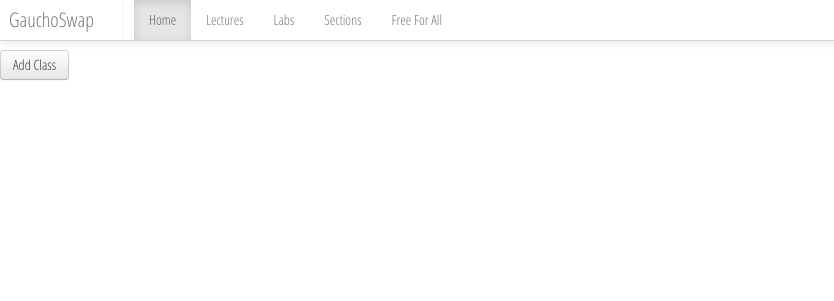
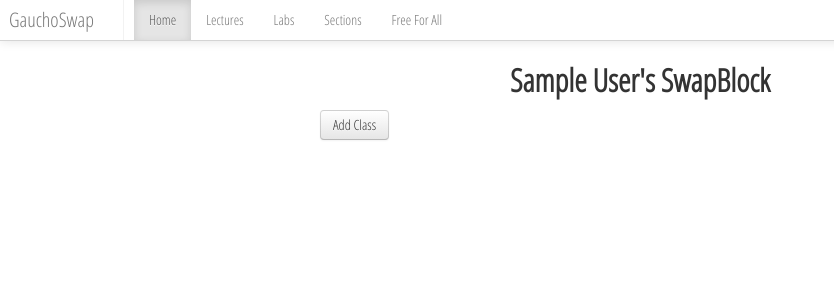
Before and after one commit to Roasbeef/GauchoSwap, a Flask app: template gauchoswap/templates/student.html in a window 1280 px wide. Shown: the top 301 px of the page, without its empty margins (0-834 px from the left). Run offline with Flask 2, Linux system fonts and the light colour scheme; tables that the repository leaves empty hold one stand-in row (values such as "Sample post"); the template is opened without the code that fills it: values that come from a table or form of the project are taken from there, most other values are stand-ins (such as "Sample title", 1, 10 or a date in 2020); some libraries are stand-ins or nearby versions.

Commit message:
Start of swapblock, decided to have separate pages for swapblock and offer

```diff
--- a/gauchoswap/static/style.css
+++ b/gauchoswap/static/style.css
@@ -98,7 +98,6 @@ body {
 .classSelect{
     margin: 0 auto;
     width: 50%;
-
 }
 
 .choose-class-title {
@@ -115,3 +114,12 @@ body {
     margin-top: 5%;
     margin-left: 29%;
 }
+
+.profile-container {
+    margin: 0 auto;
+    width: 50%;
+}
+
+.profile-title {
+    text-align: center;
+}
--- /dev/null
+++ b/gauchoswap/static/swap_block.js
@@ -0,0 +1,11 @@
+// Generated by CoffeeScript 1.4.0
+(function() {
+
+  (function($) {
+    return $('nav-tabs li').on('click', function(e) {
+      $(this).siblings().removeClass('active');
+      return $(this).addClass('active');
+    });
+  })(jQuery);
+
+}).call(this);
--- a/gauchoswap/templates/student.html
+++ b/gauchoswap/templates/student.html
@@ -1,9 +1,17 @@
 {% extends "base.html" %}
 {% block title %}Profile{% endblock %}
 {% block body %}
+{% set own_profile = (g.user.id == student.id) %}
 <div class="row-fluid" style="margin-top:50px">
     <div class="span12">
-        <a href="#myModal" role="button" class="btn" data-toggle="modal">Add Class</a>
+        <section class="profile-container">
+            {% if own_profile %}
+                <h2 class="profile-title"> Your SwapBlock </h2>
+            {% else %}
+                <h2 class="profile-title"> {{ student.name }}'s SwapBlock </h2>
+            {% endif %}
+            <a href="#myModal" role="button" class="btn" data-toggle="modal">Add Class</a>
+        </section>
     </div>
     <div id="myModal" class="modal hide fade" tabindex="-1" role="dialog" aria-labelledby="myModalLabel" aria-hidden="true">
         <div class="modal-header">
@@ -32,14 +40,5 @@
 {% endblock %}
 
 {% block script %}
-    <script type=text/javascript>
-
-            $("#departmentList").on( "change", function( event ) {
-                alert($("#departmentList").val());
-            });
-
-            $(".class_button").on( "click", function( event ) {
-                alert($(this).text());
-            });
-    </script>
+    <script src="{{ url_for('static', filename='swap_block.js') }}"></script>
 {% endblock %}
```
Also changed, not shown: 1 other file.
